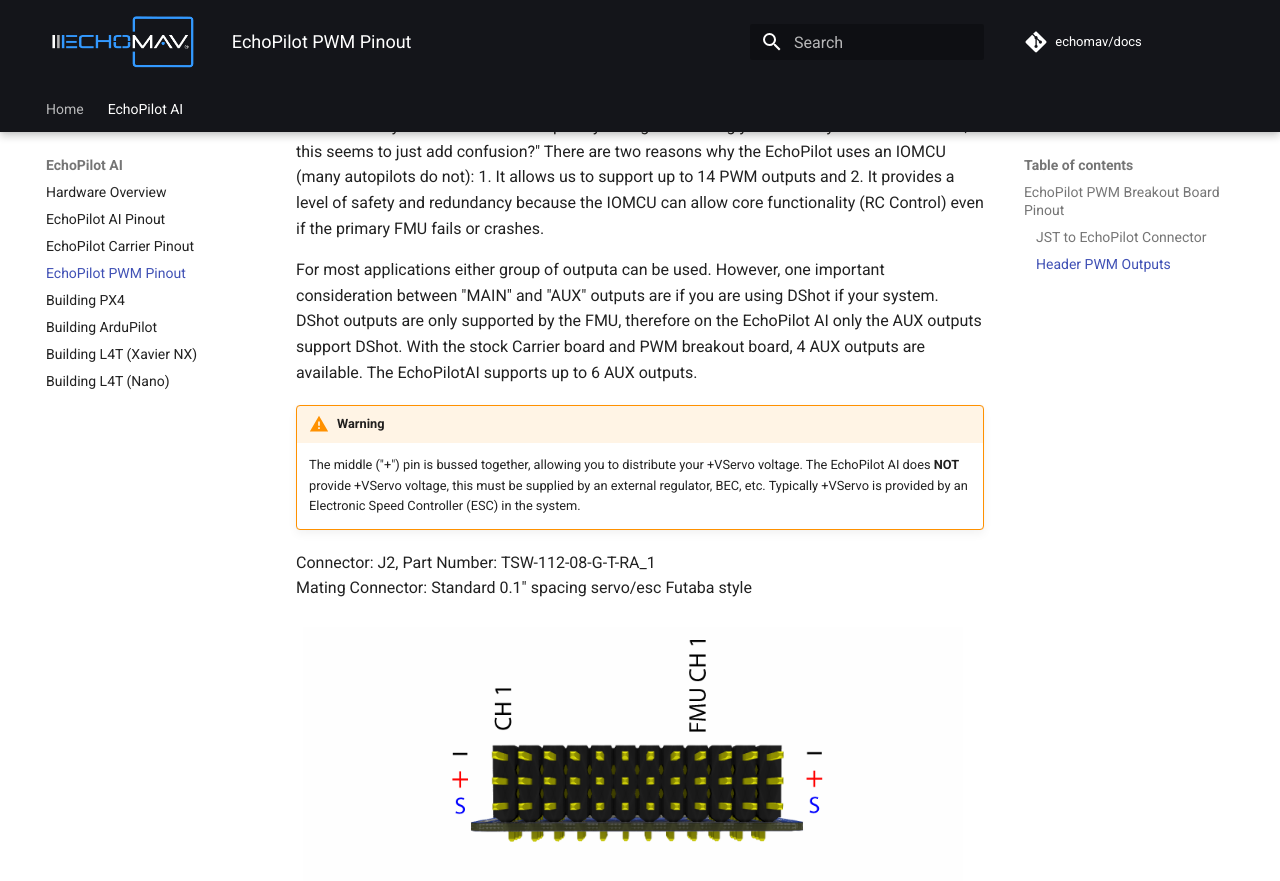
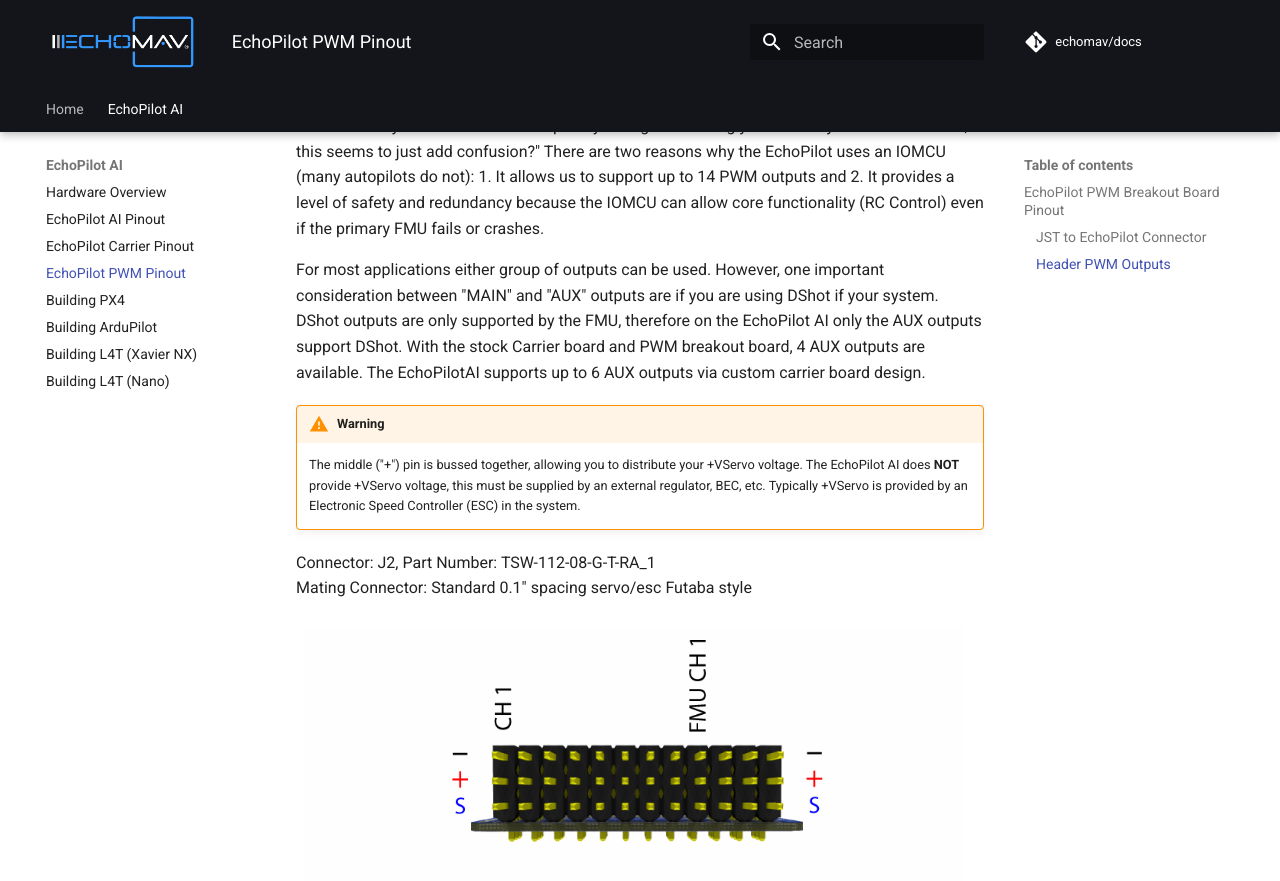
Before and after one commit to EchoMAV/docs, an MkDocs documentation site: the page built from docs/echopilot_pwm_pinout.md, in a window 1280 px wide and 900 px high, scrolled down 1999 px. Shown: the top 881 px of the window. Built offline with MkDocs 1.6.1 and Material for MkDocs 9.7.7, drawn with Linux system fonts in a browser that asks for light colours; comment, search, counter and statistics services are not loaded.

Commit message:
Update echopilot_pwm_pinout.md

```diff
--- a/docs/echopilot_pwm_pinout.md
+++ b/docs/echopilot_pwm_pinout.md
@@ -29,7 +29,7 @@
 #### Header PWM Outputs
 This header is used to connect to Futaba-style servo connectors. The PWM outputs are broken up into two groups. To understand why, consider that the autopilot is based on two separate ICs: a primary controller (often referred to as "the" FMU) and an IO controller (IOMCU). The IOMCU provides the PWM output to MAIN CH1 - CH8, while the FMU directly handles AUX CH1 - CH4. The naming convention of MAIN and AUX come from previous Pixhawk designs, where the IOMCU outputs are historically (confusingly?) labeled "MAIN." The outputs directly from the FMU are historically named "AUX." At this point you might be asking yourself "why do we need to ICs, this seems to just add confusion?" There are two reasons why the EchoPilot uses an IOMCU (many autopilots do not): 1. It allows us to support up to 14 PWM outputs and 2. It provides a level of safety and redundancy because the IOMCU can allow core functionality (RC Control) even if the primary FMU fails or crashes.
 
-For most applications either group of outputa can be used. However, one important consideration between "MAIN" and "AUX" outputs are if you are using DShot if your system. DShot outputs are only supported by the FMU, therefore on the EchoPilot AI only the AUX outputs support DShot. With the stock Carrier board and PWM breakout board, 4 AUX outputs are available. The EchoPilotAI supports up to 6 AUX outputs.
+For most applications either group of outputs can be used. However, one important consideration between "MAIN" and "AUX" outputs are if you are using DShot if your system. DShot outputs are only supported by the FMU, therefore on the EchoPilot AI only the AUX outputs support DShot. With the stock Carrier board and PWM breakout board, 4 AUX outputs are available. The EchoPilotAI supports up to 6 AUX outputs via custom carrier board design.
 
 !!! warning
 
```
